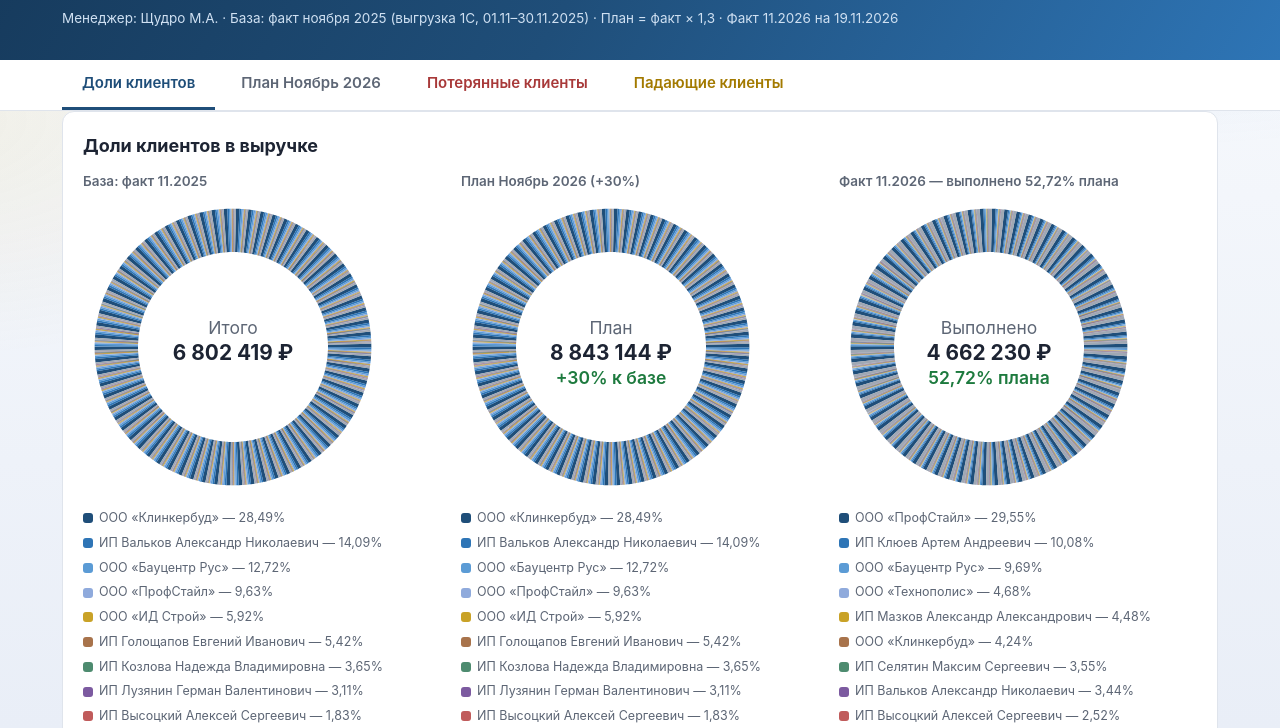
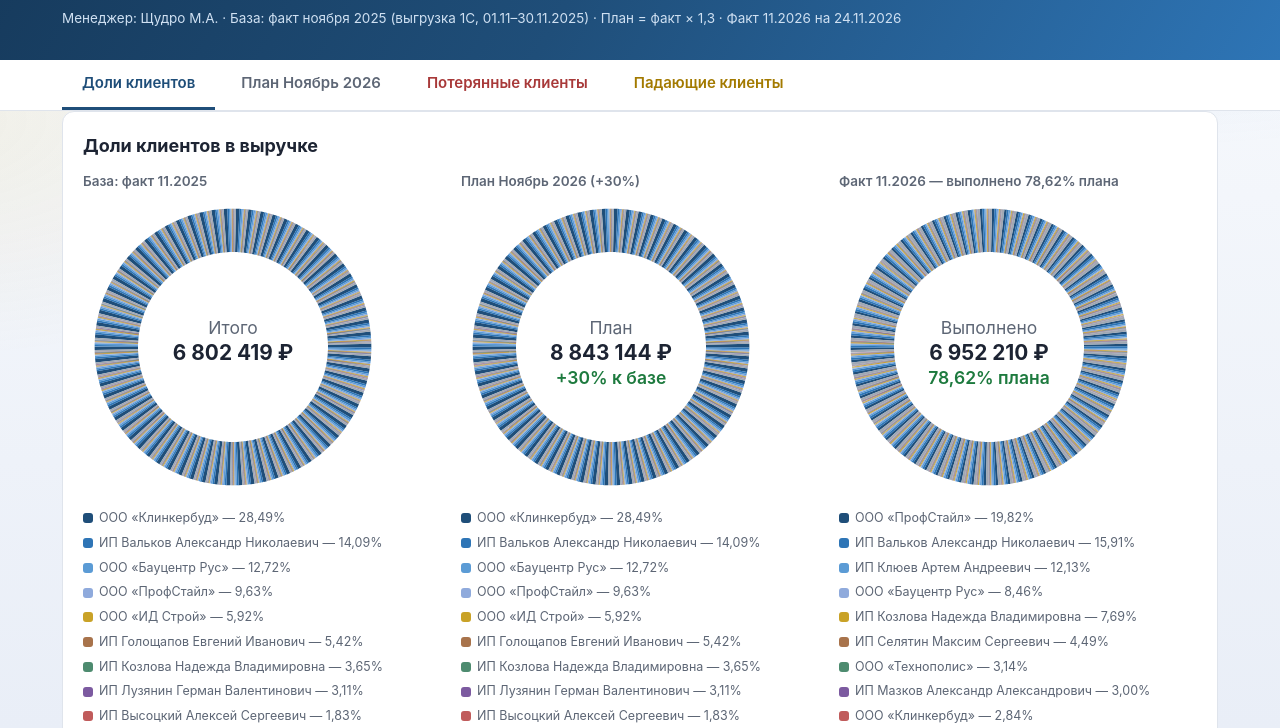
Before and after one commit to ResantaKld/Plan, a plain HTML site: page index.html in a window 1280 px wide. Shown: the part 72-800 px from the top of the page. Drawn offline with Linux system fonts and the light colour scheme.

Commit message:
Обновление дашборда 24.11.2026

```diff
--- a/index.html
+++ b/index.html
@@ -121,7 +121,7 @@
 <header>
   <div class="wrap">
     <h1>Планирование продаж — ноябрь 2026</h1>
-    <p>Менеджер: Щудро М.А. · База: факт ноября 2025 (выгрузка 1С, 01.11–30.11.2025) · План = факт × 1,3 · Факт 11.2026 на 19.11.2026</p>
+    <p>Менеджер: Щудро М.А. · База: факт ноября 2025 (выгрузка 1С, 01.11–30.11.2025) · План = факт × 1,3 · Факт 11.2026 на 24.11.2026</p>
   </div>
 </header>
 
@@ -171,7 +171,7 @@
   <section id="tab-plan" hidden aria-labelledby="btn-plan">
     <div class="panel">
       <h2>План и факт по клиентам</h2>
-      <p class="note">Правила обновления: факт 11.2026 вносится из ежедневной рассылки «факт продаж» (данные на 19.11.2026). Новые клиенты добавляются без факта 2025 и без плана — только факт. Клиенты «Демонстрация» и «Розничный» не вносятся. Суммы в колонке «Факт 11.2026» можно править вручную — значения сохраняются в браузере (localStorage). Колонка «Факт Новотех» — отгрузки Новотех (вносятся вручную), учитываются в общем факте, % выполнения и круге «Выполнено».</p>
+      <p class="note">Правила обновления: факт 11.2026 вносится из ежедневной рассылки «факт продаж» (данные на 24.11.2026). Новые клиенты добавляются без факта 2025 и без плана — только факт. Клиенты «Демонстрация» и «Розничный» не вносятся. Суммы в колонке «Факт 11.2026» можно править вручную — значения сохраняются в браузере (localStorage). Колонка «Факт Новотех» — отгрузки Новотех (вносятся вручную), учитываются в общем факте, % выполнения и круге «Выполнено».</p>
       <div class="search"><input type="search" id="plan-search" placeholder="Поиск по клиенту…" aria-label="Поиск по клиенту"></div>
       <div class="table-wrap"><table id="t-plan">
         <thead><tr>
@@ -209,7 +209,7 @@
 
 <footer>
   <div class="wrap">
-    Источник данных: выгрузка 1С «Валовая прибыль предприятия», период 01.11.2025–30.11.2025, отбор «Подразделение в группе из списка "Калининград"», основной менеджер — Щудро М.А. В базу включены 41 контрагент менеджера; клиенты других менеджеров выгрузки не включены. Факт 11.2026 — из ежедневной рассылки «факт продаж» (на 19.11.2026). «Факт Новотех» — отгрузки Новотех (вносятся вручную), учитываются в общем факте и % выполнения. Новые клиенты добавляются в план-таблицу без базы и плана; позиции «Демонстрация» и «Розничный покупатель» исключаются.
+    Источник данных: выгрузка 1С «Валовая прибыль предприятия», период 01.11.2025–30.11.2025, отбор «Подразделение в группе из списка "Калининград"», основной менеджер — Щудро М.А. В базу включены 41 контрагент менеджера; клиенты других менеджеров выгрузки не включены. Факт 11.2026 — из ежедневной рассылки «факт продаж» (на 24.11.2026). «Факт Новотех» — отгрузки Новотех (вносятся вручную), учитываются в общем факте и % выполнения. Новые клиенты добавляются в план-таблицу без базы и плана; позиции «Демонстрация» и «Розничный покупатель» исключаются.
   </div>
 </footer>
 
@@ -217,61 +217,67 @@
 "use strict";
 /* ===== Данные: факт ноября 2025, менеджер Щудро (выгрузка 1С) ===== */
 var CLIENTS = [
- ["ООО «Клинкербуд»",1938081.80,0,197507.75],
- ["ИП Вальков Александр Николаевич",958149.07,160358.93],
- ["ООО «Бауцентр Рус»",864938.06,451802.1],
+ ["ООО «Клинкербуд»",1938081.8,0,197507.75],
+ ["ИП Вальков Александр Николаевич",958149.07,1105835.08,null],
+ ["ООО «Бауцентр Рус»",864938.06,588091.08,null],
  ["ООО «ПрофСтайл»",655241.07,528377.5,849203.45],
- ["ООО «ИД Строй»",402716.12,112038.09],
- ["ИП Голощапов Евгений Иванович",368685.13,68005.44],
- ["ИП Козлова Надежда Владимировна",248237.67,104160.81],
- ["ИП Лузянин Герман Валентинович",211701.57,22891.34],
- ["ИП Высоцкий Алексей Сергеевич",124495.36,117632.26],
- ["ООО «АгроРегион»",95864.63,3470.66],
- ["ООО «Новые окна»",74315.44,0],
- ["ИП Белавин Роман Геннадьевич",57849.40,11736.56],
- ["ИП Азарян Лусине Ромаевна",56479.04,0],
- ["ИП Кузнецов Леонид Евгеньевич",55834.91,13220.31],
- ["ИП Афонский Николай Витальевич",55529.92,0],
- ["ИП Светлейцих Игорь Владимирович",52245.33,106777.69],
- ["ИП Вайткене Юлия Юрьевна",45113.19,33272.92],
- ["ООО «КАУФ МАРКЕТ»",43858.62,36528.91],
- ["ООО «Техэлектроцентр»",43243.69,113068.99],
- ["ИП Ефрейторова Валентина Анатольевна",40163.22,83295.75],
- ["ИП Евдокимов Евгений Игоревич",37306.63,37344.66],
- ["ИП Юдичева Наталья Степановна",35042.08,0],
- ["ИП Абуладзе Зебури Автандилович",34510.60,0],
- ["ИП Чурсина Виктория Юрьевна",34151.37,8995.7],
- ["ИП Донченко Сергей Анатольевич",29661.24,33379.98],
- ["ИП Бауэр Даниэль Александрович",24271.54,0],
- ["ИП Горева Галина Витальевна",23193.69,7894.78],
- ["ИП Мудраков Игорь Степанович",22794.32,56796.74],
- ["ООО «Проф-Инжиниринг»",19687.41,19054.31],
- ["ООО «Евразия»",18550.54,0],
- ["ИП Марчук Святослав Владимирович",17612.97,14293.71],
- ["ИП Баловнева Татьяна Анатольевна",17044.87,11342.18],
- ["ИП Попов Алексей Владимирович",16228.20,9560.98],
- ["ИП Фомина Снежана Николаевна",14207.56,36069.91],
- ["ИП Готовка Виталий Рышардович",13910.74,11643.91],
- ["ИП Бурганшин Егор Ильдусович",13666.24,0],
- ["ИП Гущин Олег Васильевич",13170.53,13719.53],
- ["ООО «Маяк Плюс»",9025.66,0],
- ["ИП Писаренко Александр Юрьевич",7472.92,16614.04],
- ["ИП Трошин Андрей Владимирович",4896.78,0],
- ["ООО «ФЭКТОРИ»",3269.68,0],
- ["ИП Клюев Артем Андреевич",null,469723.39],
- ["ИП Варганов Сергей Юрьевич",null,116982.88],
- ["ИП Танашова Наталья Анатольевна",null,34214.92],
- ["ООО «Технополис»",null,218218.27],
- ["ИП Мазков Александр Александрович",null,208757.64],
- ["ИП Селятин Максим Сергеевич",null,165327.46],
- ["ИП Заргарян Ник Эдикович",null,65921.11],
- ["ИП Власова Ольга Владимировна",null,56846.79],
- ["Озерское районное потребительское общество",null,16166.2],
- ["ИП Токарев Валерий Вячеславович",null,15825.09],
- ["ИП Трошин Владимир Андреевич",null,4186.84]];
+ ["ООО «ИД Строй»",402716.12,152858.25,null],
+ ["ИП Голощапов Евгений Иванович",368685.13,68005.44,null],
+ ["ИП Козлова Надежда Владимировна",248237.67,534827.13,null],
+ ["ИП Лузянин Герман Валентинович",211701.57,22891.34,null],
+ ["ИП Высоцкий Алексей Сергеевич",124495.36,117632.26,null],
+ ["ООО «АгроРегион»",95864.63,3470.66,null],
+ ["ООО «Новые окна»",74315.44,0,null],
+ ["ИП Белавин Роман Геннадьевич",57849.4,11736.56,null],
+ ["ИП Азарян Лусине Ромаевна",56479.04,0,null],
+ ["ИП Кузнецов Леонид Евгеньевич",55834.91,13220.31,null],
+ ["ИП Афонский Николай Витальевич",55529.92,0,null],
+ ["ИП Светлейцих Игорь Владимирович",52245.33,106777.69,null],
+ ["ИП Вайткене Юлия Юрьевна",45113.19,79867.88,null],
+ ["ООО «КАУФ МАРКЕТ»",43858.62,102413.77,null],
+ ["ООО «Техэлектроцентр»",43243.69,113068.99,null],
+ ["ИП Ефрейторова Валентина Анатольевна",40163.22,105293.34,null],
+ ["ИП Евдокимов Евгений Игоревич",37306.63,37344.66,null],
+ ["ИП Юдичева Наталья Степановна",35042.08,0,null],
+ ["ИП Абуладзе Зебури Автандилович",34510.6,0,null],
+ ["ИП Чурсина Виктория Юрьевна",34151.37,8995.7,null],
+ ["ИП Донченко Сергей Анатольевич",29661.24,33379.98,null],
+ ["ИП Бауэр Даниэль Александрович",24271.54,0,null],
+ ["ИП Горева Галина Витальевна",23193.69,19832.15,null],
+ ["ИП Мудраков Игорь Степанович",22794.32,56796.74,null],
+ ["ООО «Проф-Инжиниринг»",19687.41,19054.31,null],
+ ["ООО «Евразия»",18550.54,0,null],
+ ["ИП Марчук Святослав Владимирович",17612.97,14293.71,null],
+ ["ИП Баловнева Татьяна Анатольевна",17044.87,11342.18,null],
+ ["ИП Попов Алексей Владимирович",16228.2,9560.98,null],
+ ["ИП Фомина Снежана Николаевна",14207.56,36069.91,null],
+ ["ИП Готовка Виталий Рышардович",13910.74,11643.91,null],
+ ["ИП Бурганшин Егор Ильдусович",13666.24,0,null],
+ ["ИП Гущин Олег Васильевич",13170.53,13719.53,null],
+ ["ООО «Маяк Плюс»",9025.66,0,null],
+ ["ИП Писаренко Александр Юрьевич",7472.92,16614.04,null],
+ ["ИП Трошин Андрей Владимирович",4896.78,0,null],
+ ["ООО «ФЭКТОРИ»",3269.68,0,null],
+ ["ИП Клюев Артем Андреевич",null,843646.63,null],
+ ["ИП Варганов Сергей Юрьевич",null,116982.88,null],
+ ["ИП Танашова Наталья Анатольевна",null,34214.92,null],
+ ["ООО «Технополис»",null,218218.27,null],
+ ["ИП Мазков Александр Александрович",null,208757.64,null],
+ ["ИП Селятин Максим Сергеевич",null,312127.48,null],
+ ["ИП Заргарян Ник Эдикович",null,65921.11,null],
+ ["ИП Власова Ольга Владимировна",null,56846.79,null],
+ ["Озерское районное потребительское общество",null,16166.2,null],
+ ["ИП Токарев Валерий Вячеславович",null,15825.09,null],
+ ["ИП Трошин Владимир Андреевич",null,4186.84,null],
+ ["ООО «Колесо»",null,31388.82,null],
+ ["ИП Ципилев Антон Владимирович",null,21992.78,null],
+ ["ИП Першин Максим Анатольевич",null,10433.54,null],
+ ["ИП Олиферчук Александр Степанович",null,3194.32,null],
+ ["ИП Шмелев Сергей Владимирович",null,2580.51,null]
+];
 var GROWTH = 1.3, TOP = 10;
 var LS_KEY = "plan_nov2026_fact_v1";
-var FACT_DATE = "19.11.2026";
+var FACT_DATE = "24.11.2026";
 
 var PALETTE = ["#1f4e79","#2e75b6","#5b9bd5","#8faadc","#c9a227","#a8734b","#4d8b6f","#7c5aa0","#c05b5b","#5f7d95","#a0a8b4"];
 var total25 = CLIENTS.reduce(function(s,c){return s+c[1];},0);
```
